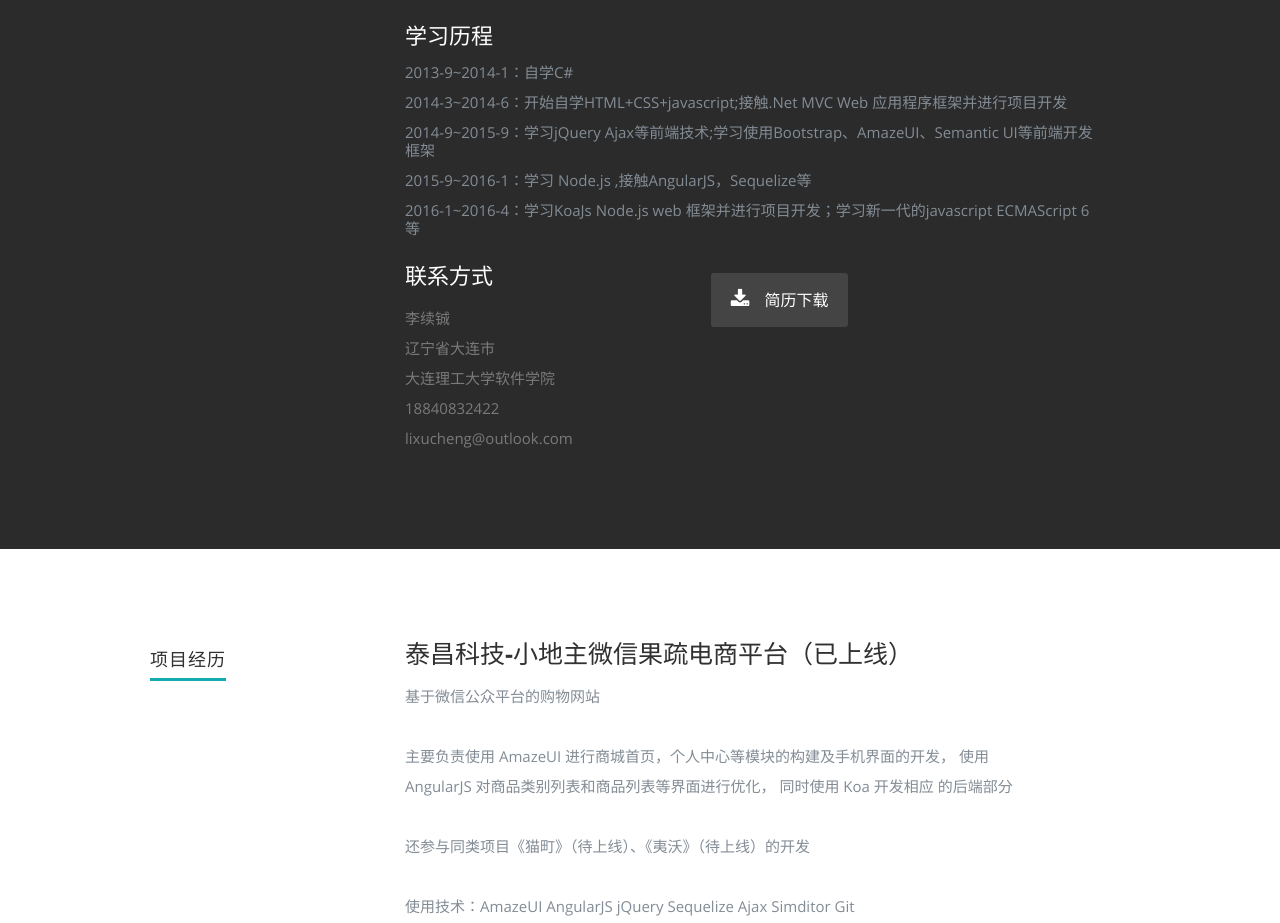
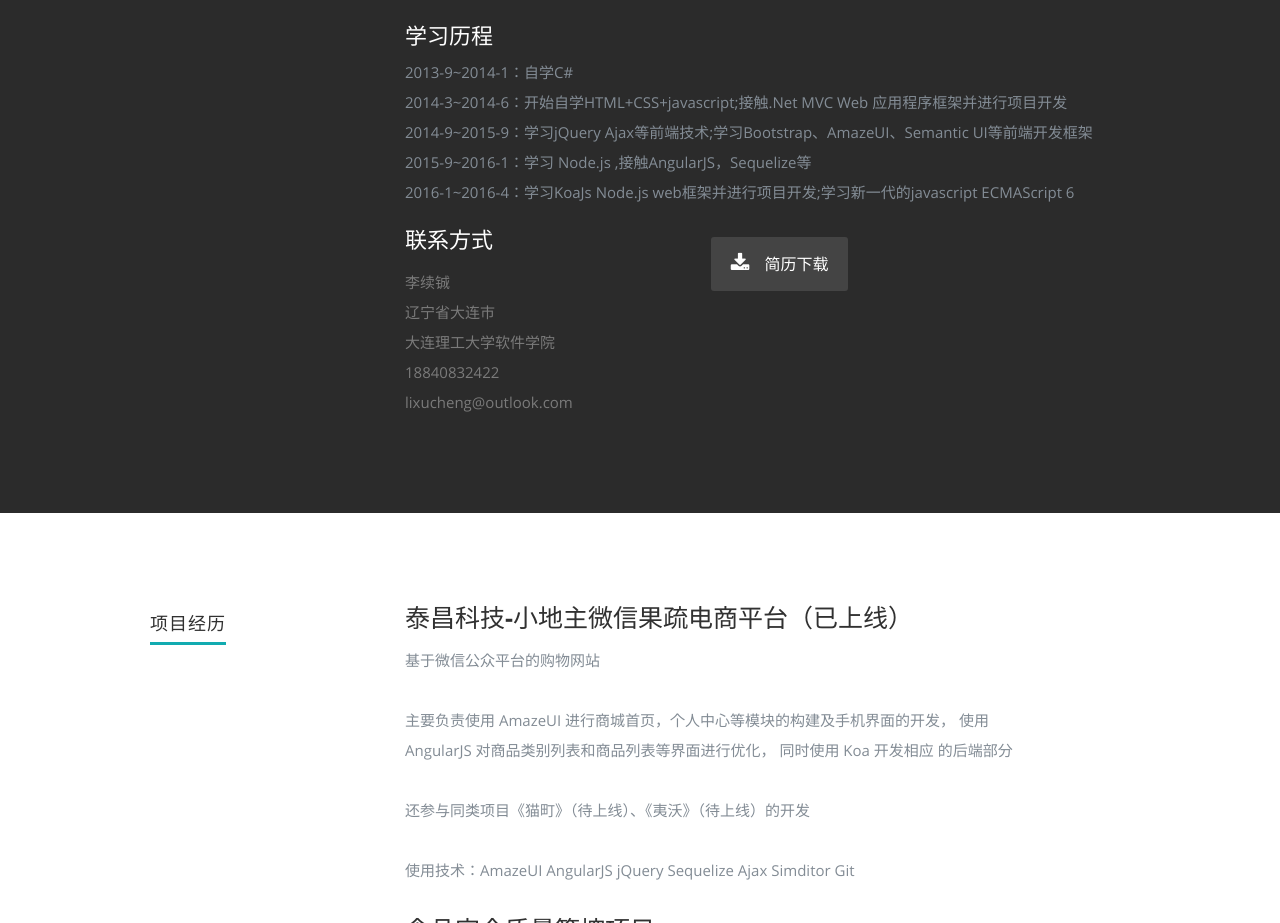
Before and after one commit to Lixucheng/My-Resume, a plain HTML site: page index.html in a window 1280 px wide. Shown: the part 1049-1972 px from the top of the page. Drawn offline with Linux system fonts and the light colour scheme.

Commit message:
updateindex

```diff
--- a/index.html
+++ b/index.html
@@ -101,9 +101,9 @@
         <ul>
           <li> 2013-9~2014-1：自学C#</li>
           <li> 2014-3~2014-6：开始自学HTML+CSS+javascript;接触.Net MVC Web 应用程序框架并进行项目开发</li>
-          <li> 2014-9~2015-9：学习jQuery Ajax等前端技术;学习使用Bootstrap、AmazeUI、Semantic UI等前端开发框架</li>
+          <li> 2014-9~2015-9：学习jQuery Ajax等前端技术;学习Bootstrap、AmazeUI、Semantic UI等前端开发框架</li>
           <li> 2015-9~2016-1：学习 Node.js ,接触AngularJS，Sequelize等</li>
-          <li> 2016-1~2016-4：学习KoaJs Node.js web 框架并进行项目开发；学习新一代的javascript ECMAScript 6等</li>
+          <li> 2016-1~2016-4：学习KoaJs Node.js web框架并进行项目开发;学习新一代的javascript ECMAScript 6</li>
         </ul>
         <div class="row">
 
```
